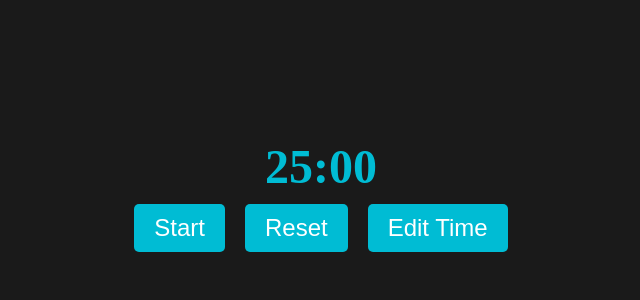
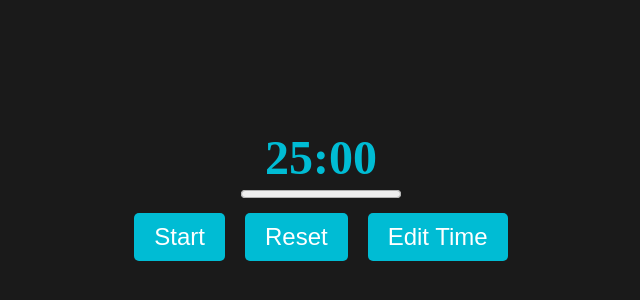
Before and after one commit to aadithya2112/pomodoro_react, a React (Vite) app: page / in a window 1280 px wide. Shown: the part 200-500 px from the top of the page, without its empty margins (319-959 px from the left). Built offline with nearby package versions, Linux system fonts and the light colour scheme.

Commit message:
Fix break timer and add progress bar

```diff
--- a/src/App.jsx
+++ b/src/App.jsx
@@ -3,17 +3,17 @@ import "./App.css";
 
 function App() {
   const [start, setStart] = useState(false);
-  const [stop, setStop] = useState(false); // Added stop state
+  const [isFocusSession, setIsFocusSession] = useState(true);
   const [minutes, setMinutes] = useState(25);
-  const [breakMinutes, setBreakMinutes] = useState(5); // Added breakMinutes state
-  const [breakSeconds, setBreakSeconds] = useState(0); // Added breakSeconds state
   const [seconds, setSeconds] = useState(0);
-  const [displayMessage, setDisplayMessage] = useState(false);
+  const [breakMinutes, setBreakMinutes] = useState(5);
+  const [breakSeconds, setBreakSeconds] = useState(0);
   const [editTime, setEditTime] = useState(false);
   const [newMinutes, setNewMinutes] = useState(minutes);
   const [newSeconds, setNewSeconds] = useState(seconds);
-  const [newBreakMinutes, setNewBreakMinutes] = useState(breakMinutes); // Added newBreakMinutes state
-  const [newBreakSeconds, setNewBreakSeconds] = useState(breakSeconds); // Added newBreakSeconds state
+  const [newBreakMinutes, setNewBreakMinutes] = useState(breakMinutes);
+  const [newBreakSeconds, setNewBreakSeconds] = useState(breakSeconds);
+  const [progress, setProgress] = useState(0); // Start at 0%
 
   const handleEditTime = () => {
     setEditTime(true);
@@ -22,6 +22,8 @@ function App() {
   const handleSaveTime = () => {
     setMinutes(newMinutes);
     setSeconds(newSeconds);
+    setBreakMinutes(newBreakMinutes);
+    setBreakSeconds(newBreakSeconds);
     setEditTime(false);
   };
 
@@ -31,37 +33,48 @@ function App() {
     if (start) {
       interval = setInterval(() => {
         if (seconds > 0) {
-          setSeconds(seconds - 1);
-        }
-        if (seconds === 0) {
-          if (minutes === 0) {
-            if (!displayMessage) {
-              setDisplayMessage(true);
+          setSeconds((prevSeconds) => prevSeconds - 1);
+        } else if (minutes > 0) {
+          setSeconds(59);
+          setMinutes((prevMinutes) => prevMinutes - 1);
+        } else {
+          // Timer reached 0
+          if (isFocusSession) {
+            // Switch to Break timer
             setMinutes(breakMinutes);
             setSeconds(breakSeconds);
+            setIsFocusSession(false);
           } else {
-              setDisplayMessage(false);
+            // Switch to Focus timer
             setMinutes(newMinutes);
             setSeconds(newSeconds);
-            }
-          } else {
-            setMinutes(minutes - 1);
-            setSeconds(59);
+            setIsFocusSession(true);
           }
         }
+
+        // Calculate progress
+        const totalSeconds = isFocusSession
+          ? newMinutes * 60 + newSeconds
+          : newBreakMinutes * 60 + newBreakSeconds;
+        const remainingSeconds = minutes * 60 + seconds;
+        const calculatedProgress =
+          ((totalSeconds - remainingSeconds) / totalSeconds) * 100; // Calculate progress as percentage
+        setProgress(calculatedProgress);
       }, 1000);
-    } else if (!start) {
+    } else {
       clearInterval(interval);
     }
+
     return () => clearInterval(interval);
   }, [
     start,
     seconds,
     minutes,
-    displayMessage,
+    isFocusSession,
     breakMinutes,
     breakSeconds,
-    stop,
+    newMinutes,
+    newSeconds,
   ]);
 
   const timerMinutes = minutes < 10 ? `0${minutes}` : minutes;
@@ -69,32 +82,30 @@ function App() {
 
   const handleStart = () => {
     setStart(true);
-    setStop(false);
   };
 
   const handleStop = () => {
     setStart(false);
-    setStop(true);
   };
 
   const handleReset = () => {
     setStart(false);
-    setStop(false);
     setMinutes(25);
     setSeconds(0);
-    setDisplayMessage(false);
+    setIsFocusSession(true);
+    setProgress(0);
   };
 
   return (
     <>
       <div className="container">
         {!start && (
-          <>
           <div className="starting-container">
             <div className="pomodoro">
               <div className="timer">
                 {timerMinutes}:{timerSeconds}
               </div>
+              <progress value={progress} max="100"></progress>
             </div>
             <button className="start-button" onClick={handleStart}>
               Start
@@ -106,7 +117,6 @@ function App() {
               Edit Time
             </button>
           </div>
-          </>
         )}
         {editTime && (
           <div className="modal">
@@ -135,13 +145,13 @@ function App() {
                   <input
                     type="number"
                     value={newBreakMinutes}
-                    onChange={(e) => setBreakMinutes(e.target.value)}
+                    onChange={(e) => setNewBreakMinutes(e.target.value)}
                   />
                   <span>:</span>
                   <input
                     type="number"
                     value={newBreakSeconds}
-                    onChange={(e) => setBreakSeconds(e.target.value)}
+                    onChange={(e) => setNewBreakSeconds(e.target.value)}
                   />
                 </div>
                 <button className="save-button" onClick={handleSaveTime}>
@@ -154,13 +164,14 @@ function App() {
         {start && (
           <div className="pomodoro">
             <div className="message">
-              {displayMessage && (
+              {!isFocusSession && (
                 <div className="">Break time! New session starts in </div>
               )}
             </div>
             <div className="timer">
               {timerMinutes}:{timerSeconds}
             </div>
+            <progress value={progress} max="100"></progress>
             <button className="stop-button start-button" onClick={handleStop}>
               Stop
             </button>
```
Lines whose indentation alone changed are shown as unchanged.
